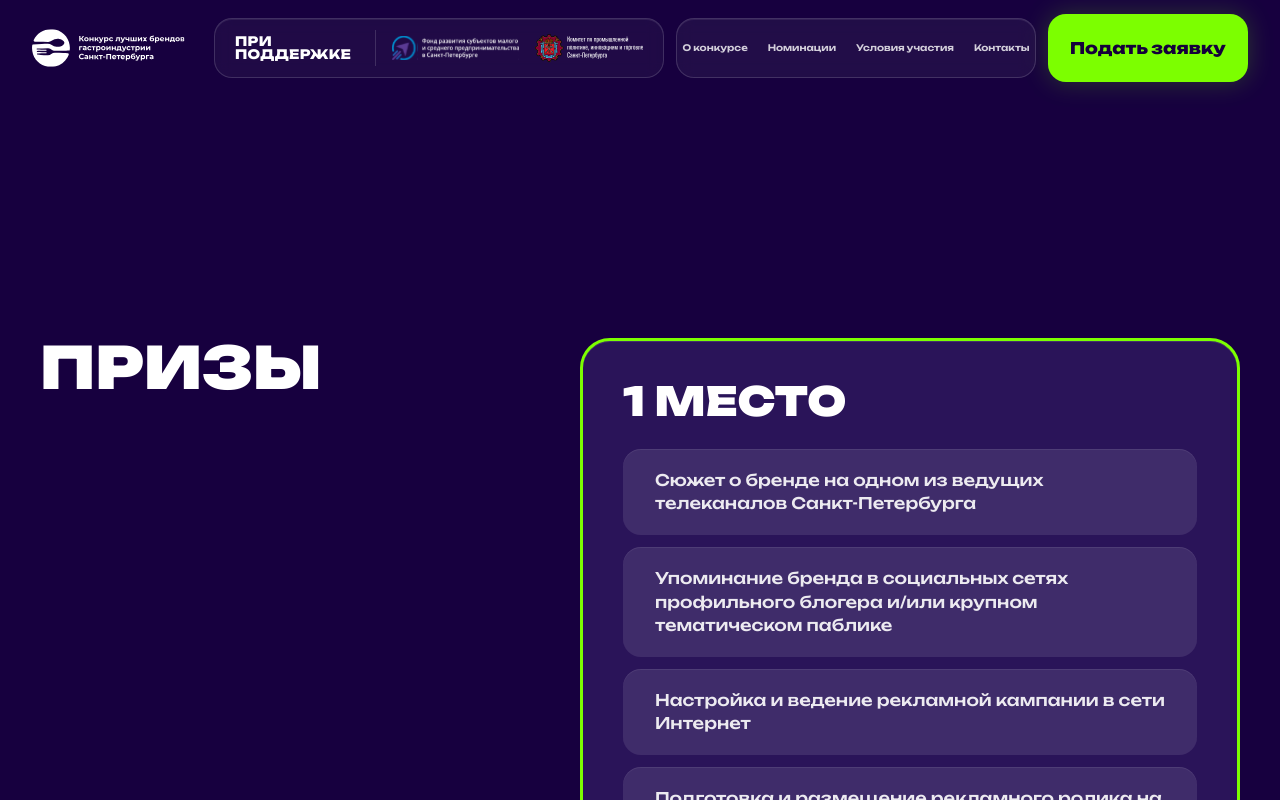
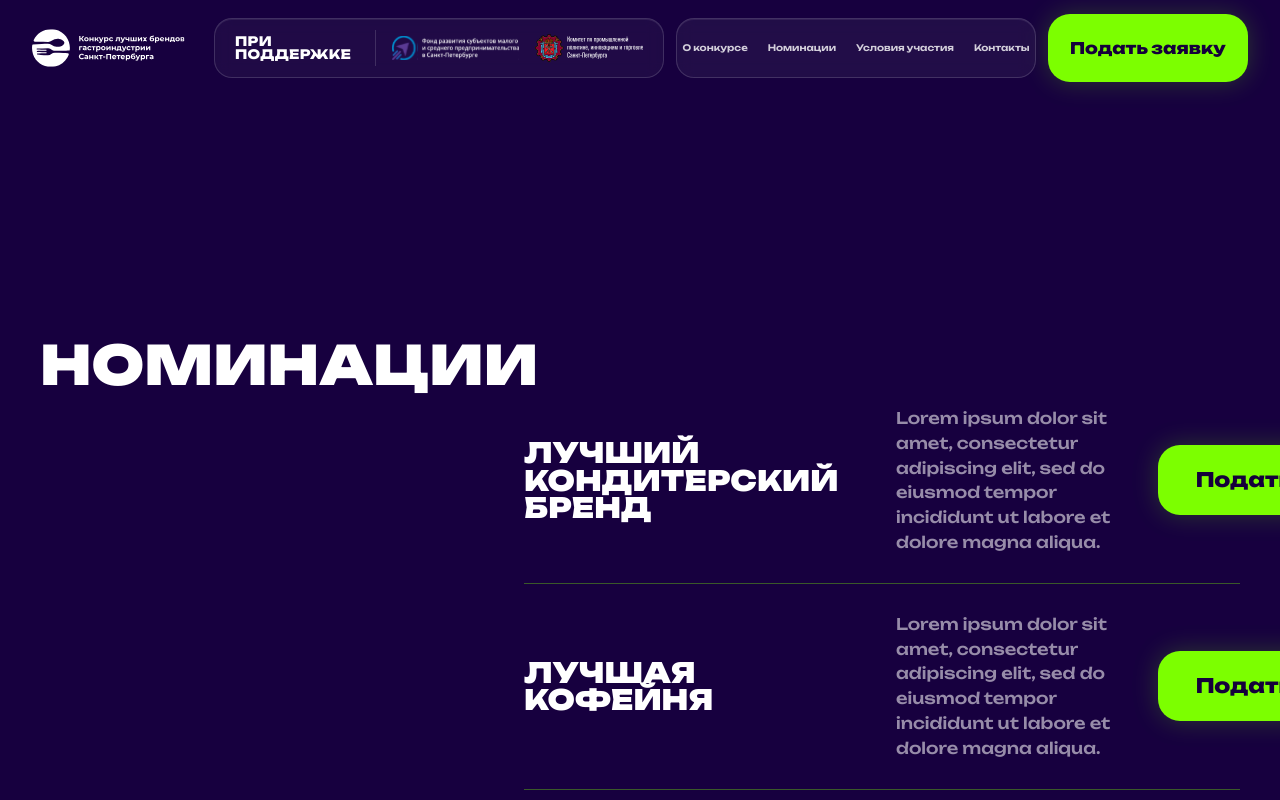
Before and after one commit to SmaffeBaby/GastroConcurs, a Vue app: page / in a window 1280 px wide. Shown: the top 800 px of the page. Built offline with nearby package versions, Linux system fonts and the light colour scheme.

Commit message:
add Nominations component

```diff
--- /dev/null
+++ b/src/components/ApplyButton.vue
@@ -0,0 +1,20 @@
+<script setup lang="ts">
+interface ApplyButtonProps {
+  href?: string
+  label?: string
+}
+
+withDefaults(defineProps<ApplyButtonProps>(), {
+  href: '#apply',
+  label: 'Подать заявку',
+})
+</script>
+
+<template>
+  <a
+    :href="href"
+    class="inline-flex shrink-0 items-center justify-center whitespace-nowrap rounded-[22px] bg-[#7cff00] text-center font-extrabold leading-none text-[#15003b] shadow-[0_0_26px_rgba(124,255,0,0.22)] transition hover:bg-[#a3ff38]"
+  >
+    {{ label }}
+  </a>
+</template>
--- a/src/components/Header.vue
+++ b/src/components/Header.vue
@@ -1,6 +1,7 @@
 <script setup lang="ts">
 import { ref } from 'vue'
 
+import ApplyButton from '@/components/ApplyButton.vue'
 import { useHeaderNavigation } from '@/composables/useHeaderNavigation'
 import fondSubyektovLogo from '@/img/header/FondSubyektov.svg'
 import komitetPoPromLogo from '@/img/header/KomitetPoProm.svg'
@@ -61,12 +62,9 @@ const isMenuOpen = ref(false)
         </a>
       </nav>
 
-      <a
-        href="#apply"
-        class="ml-auto inline-flex h-14 w-[140px] shrink-0 items-center justify-center rounded-[18px] bg-[#7cff00] text-center text-[13px] font-extrabold leading-none text-[#15003b] shadow-[0_0_26px_rgba(124,255,0,0.22)] transition hover:bg-[#a3ff38] sm:w-[168px] lg:h-16 lg:w-[190px] lg:text-[15px] xl:ml-0 xl:h-[68px] xl:w-full xl:text-[16px] 2xl:h-20 2xl:w-[278px] 2xl:rounded-[22px] 2xl:text-[18px]"
-      >
-        Подать заявку
-      </a>
+      <ApplyButton
+        class="ml-auto h-14 w-[140px] rounded-[18px] text-[13px] sm:w-[168px] lg:h-16 lg:w-[190px] lg:text-[15px] xl:ml-0 xl:h-[68px] xl:w-full xl:text-[16px] 2xl:h-20 2xl:w-[278px] 2xl:rounded-[22px] 2xl:text-[18px]"
+      />
 
       <button
         class="inline-grid size-14 shrink-0 place-items-center rounded-2xl border border-white/15 bg-white/5 text-white xl:hidden"
--- /dev/null
+++ b/src/components/Nominations.vue
@@ -0,0 +1,59 @@
+<script setup lang="ts">
+import ApplyButton from '@/components/ApplyButton.vue'
+
+const nominations = [
+  {
+    title: 'Лучший кондитерский бренд',
+    description:
+      'Lorem ipsum dolor sit amet, consectetur adipiscing elit, sed do eiusmod tempor incididunt ut labore et dolore magna aliqua.',
+  },
+  {
+    title: 'Лучшая кофейня',
+    description:
+      'Lorem ipsum dolor sit amet, consectetur adipiscing elit, sed do eiusmod tempor incididunt ut labore et dolore magna aliqua.',
+  },
+  {
+    title: 'Лучший стрит-фуд',
+    description:
+      'Lorem ipsum dolor sit amet, consectetur adipiscing elit, sed do eiusmod tempor incididunt ut labore et dolore magna aliqua.',
+  },
+  {
+    title: 'Открытие года',
+    description:
+      'Lorem ipsum dolor sit amet, consectetur adipiscing elit, sed do eiusmod tempor incididunt ut.',
+  },
+  {
+    title: 'Молодой ресторатор',
+    description:
+      'Lorem ipsum dolor sit amet, consectetur adipiscing elit, sed do eiusmod tempor incididunt.',
+  },
+]
+</script>
+
+<template>
+  <section id="nominations" class="bg-[#17003f] px-4 py-20 sm:px-6 lg:px-10 lg:py-28">
+    <div class="mx-auto grid max-w-[1510px] gap-12 lg:grid-cols-[minmax(320px,420px)_minmax(0,1fr)] lg:gap-12 xl:gap-16">
+      <h2 class="text-[38px] font-black uppercase leading-none text-white sm:text-[48px] lg:text-[50px] xl:text-[54px]">
+        Номинации
+      </h2>
+
+      <div class="grid min-w-0 lg:pt-8 xl:pt-10">
+        <article
+          v-for="nomination in nominations"
+          :key="nomination.title"
+          class="grid min-w-0 gap-5 border-b border-[#7cff00]/35 py-7 last:border-b-0 sm:grid-cols-[minmax(240px,320px)_1fr] lg:grid-cols-[minmax(280px,340px)_minmax(0,1fr)_230px] lg:items-center lg:gap-6 xl:grid-cols-[340px_minmax(230px,1fr)_270px] xl:gap-8"
+        >
+          <h3 class="max-w-[340px] text-[22px] font-black uppercase leading-[0.98] text-white sm:text-[26px] lg:text-[26px] xl:text-[28px]">
+            {{ nomination.title }}
+          </h3>
+
+          <p class="min-w-0 max-w-[390px] text-[13px] font-medium leading-[1.55] text-white/55 sm:text-[15px] xl:text-[16px]">
+            {{ nomination.description }}
+          </p>
+
+          <ApplyButton class="h-[64px] w-full text-[17px] sm:col-span-2 lg:col-span-1 lg:h-[66px] lg:text-[18px] xl:h-[70px] xl:text-[20px]" />
+        </article>
+      </div>
+    </div>
+  </section>
+</template>
--- a/src/components/SiteShell.vue
+++ b/src/components/SiteShell.vue
@@ -1,6 +1,7 @@
 <script setup lang="ts">
 import Footer from '@/components/Footer.vue'
 import Header from '@/components/Header.vue'
+import Nominations from '@/components/Nominations.vue'
 import Organizers from '@/components/Organizers.vue'
 import Prizes from '@/components/Prizes.vue'
 import Questions from '@/components/Questions.vue'
@@ -14,6 +15,8 @@ import Questions from '@/components/Questions.vue'
 
     </main>
 
+    <Nominations />
+
     <Prizes />
 
     <Questions />
```
